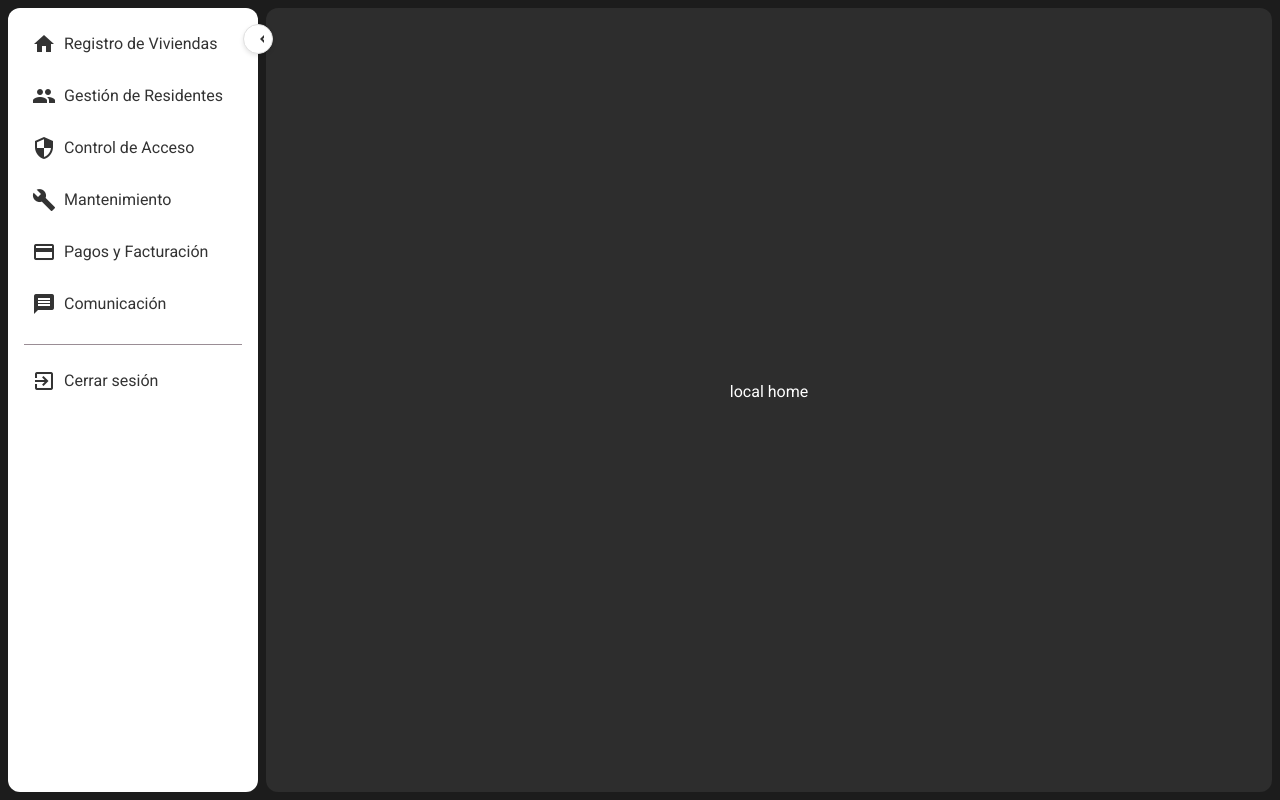
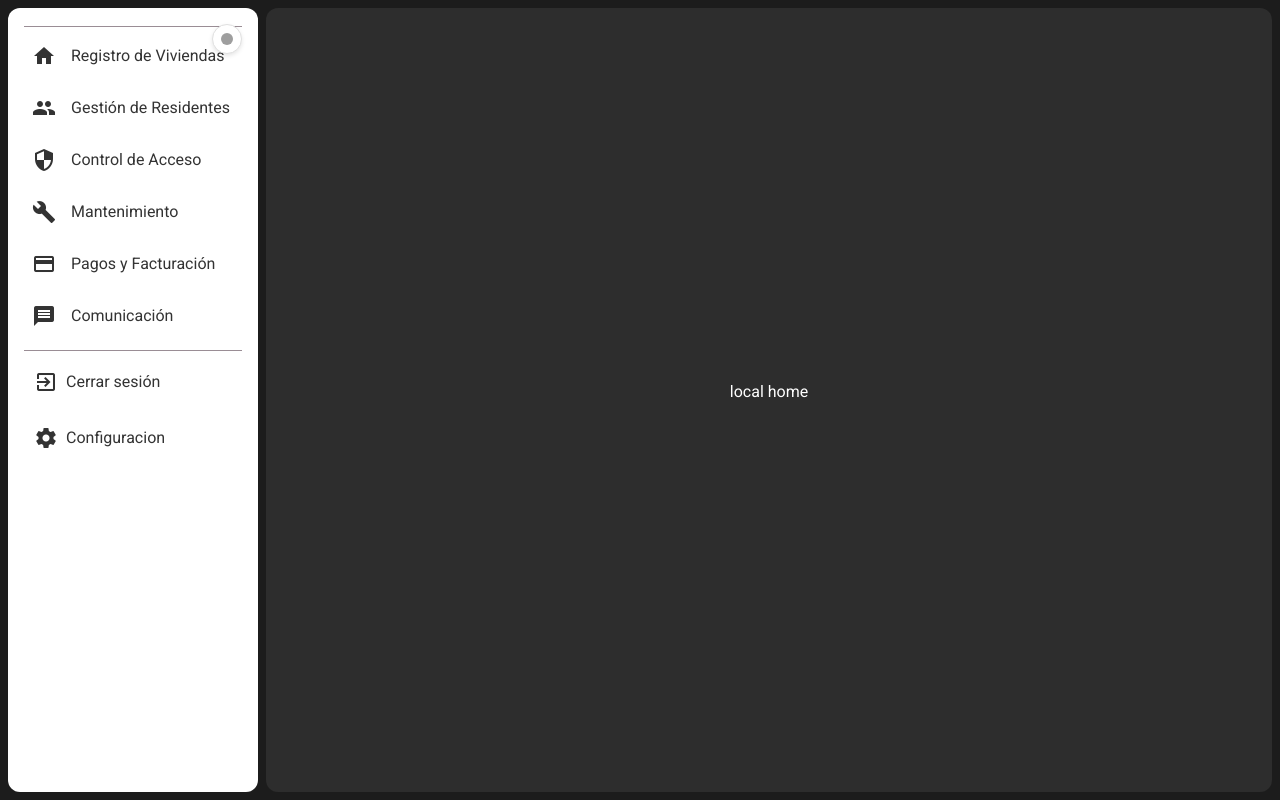
Before and after one commit to EliwtFdez/Appcluster, an Angular app: page /home in a window 1280 px wide. Built offline with nearby package versions, Linux system fonts and the light colour scheme; grey boxes are pictures that could not be loaded.

Commit message:
Change in slide

```diff
--- a/src/app/app.component.scss
+++ b/src/app/app.component.scss
@@ -0,0 +1,4 @@
+:root {
+    background-color: #1c1c1c;
+    margin: 0;
+}
--- a/src/app/home/home.component.scss
+++ b/src/app/home/home.component.scss
@@ -1,3 +1,9 @@
+:root {
+    --sidebar-width: 250px;
+    background-color: #1c1c1c;
+    margin: 0;
+}
+
 .parent {
     display: grid;
     grid-template-columns: var(--sidebar-width, 250px) 1fr; /* Usamos una variable CSS */
@@ -14,7 +20,7 @@
     background-color: #2d2d2d;
     padding: 1rem;
     border-radius: 12px;
-    color: #ffffff;
+    color: #ffffff;overflow: hidden;
     display: flex;
     justify-content: center;
     align-items: center;
--- a/src/app/home/home.component.ts
+++ b/src/app/home/home.component.ts
@@ -12,6 +12,7 @@ import { CommonModule } from '@angular/common';
   styleUrl: './home.component.scss'
 })
 export class HomeComponent {
+
   onSidebarToggle(isCollapsed: boolean) {
     const parentElement = document.querySelector('.parent') as HTMLElement;
     if (parentElement) {
--- a/src/app/slidebard/slidebard.component.html
+++ b/src/app/slidebard/slidebard.component.html
@@ -1,8 +1,11 @@
 <div class="sidebar" [class.collapsed]="isCollapsed">
     <!-- Botón para ocultar/desplegar el sidebar -->
     <button class="toggle-button" (click)="toggleSidebar()">
-        <mat-icon>{{ isCollapsed ? 'chevron_right' : 'chevron_left' }}</mat-icon>
+        <img src="./iconslide.png" alt="Logo" class="logo">
     </button>
+
+    <!-- Divisor -->
+    <mat-divider></mat-divider>
 
     <!-- Lista principal de elementos del menú -->
     <div class="sidebar-item" *ngFor="let item of menuItems">
@@ -12,10 +15,10 @@
         </button>
     </div>
 
-    <!-- Separador visual (opcional) -->
+    <!-- Divisor -->
     <mat-divider></mat-divider>
 
-    <!-- Lista de elementos del menú al final (por ejemplo, "Cerrar sesión") -->
+    <!-- Lista de elementos del menú al final (por ejemplo, "Configuraciones de usuario" y "Cerrar sesión") -->
     <div class="sidebar-item" *ngFor="let item of lastMenuItems">
         <footer class="lasticons">
             <mat-icon>{{ item.icon }}</mat-icon>
--- a/src/app/slidebard/slidebard.component.scss
+++ b/src/app/slidebard/slidebard.component.scss
@@ -14,13 +14,14 @@
 }
 
 .sidebar.collapsed {
-    width: 60px; /* Ancho cuando está colapsado */
+    width: 80px; /* Ancho cuando está colapsado */
 }
 
+/* Botón de toggle en la parte superior */
 .toggle-button {
     position: absolute;
-    top: 1rem;
-    right: -15px; /* Posición fuera del sidebar */
+    top: 1rem; /* Distancia desde la parte superior */
+    right: 1rem; /* Distancia desde la parte derecha */
     background-color: #ffffff;
     border: 1px solid #e0e0e0;
     border-radius: 50%;
@@ -32,10 +33,17 @@
     cursor: pointer;
     box-shadow: 0 2px 4px rgba(0, 0, 0, 0.1);
     z-index: 1; /* Asegura que esté por encima del contenido */
+}
 
-    &:hover {
+.toggle-button:hover {
     background-color: #f0f0f0;
 }
+
+.toggle-button img.logo {
+    width: 100%; /* Ajusta el tamaño de la imagen */
+    height: 100%; /* Ajusta el tamaño de la imagen */
+    border-radius: 50%; /* Para que la imagen sea circular */
+    object-fit: cover; /* Asegura que la imagen cubra el espacio */
 }
 
 .sidebar-item {
@@ -52,48 +60,48 @@ button {
     cursor: pointer;
     text-align: left;
     color: inherit; /* Hereda el color del texto del sidebar */
+}
 
-    &:hover {
+button:hover {
     background-color: #e0e0e0; /* Efecto hover */
-    }
 }
 
 .icon {
-    margin-right: 8px;
+    margin-right: 15px;
 }
 
 .lasticons {
     display: flex;
     align-items: center;
-    padding: 8px;
+    padding: 10px;
     cursor: pointer;
     color: inherit; /* Hereda el color del texto del sidebar */
+}
 
-    &:hover {
+.lasticons:hover {
     background-color: #e0e0e0; /* Efecto hover */
 }
 
-    mat-icon {
+.lasticons mat-icon {
     margin-right: 8px;
-    }
 }
 
 mat-divider {
-    margin: 0.5rem 0; /* Menor espacio alrededor del separador */
+    margin: 0.10rem 0; /* Menor espacio alrededor del separador */
 }
 
 /* Estilos para cuando el sidebar está colapsado */
-.sidebar.collapsed {
-    .label, .lasticons span {
+.sidebar.collapsed .label,
+.sidebar.collapsed .lasticons span {
     display: none; /* Oculta los textos cuando está colapsado */
 }
 
-    .icon, .lasticons mat-icon {
+.sidebar.collapsed .icon,
+.sidebar.collapsed .lasticons mat-icon {
     margin-right: 0; /* Elimina el margen derecho */
 }
 
-    .sidebar-item {
+.sidebar.collapsed .sidebar-item {
     display: flex;
     justify-content: center; /* Centra los íconos */
 }
-}
--- a/src/app/slidebard/slidebard.component.ts
+++ b/src/app/slidebard/slidebard.component.ts
@@ -27,14 +27,17 @@ export class SlidebardComponent {
     { icon: 'message', label: 'Comunicación', route: '/communication' },
   ];
 
-  // Lista de elementos del menú al final (por ejemplo, "Cerrar sesión")
   lastMenuItems = [
-    { icon: 'exit_to_app', label: 'Cerrar sesión', route: '/login' },
+    { icon: 'exit_to_app', label: 'Cerrar sesión', route: '/login'},
+
+    { icon: 'settings', label: 'Configuracion', route: '/config' },
+
   ];
 
   // Función para alternar el estado del sidebar
   toggleSidebar() {
     this.isCollapsed = !this.isCollapsed;
     this.toggle.emit(this.isCollapsed);
+  console.log('toggleslide func')
   }
 }
```
Also changed, not shown: src/app/app.component.html (line endings or trailing spaces), src/app/slidebard/iconslide.png (added). Lines whose indentation alone changed are shown as unchanged.
